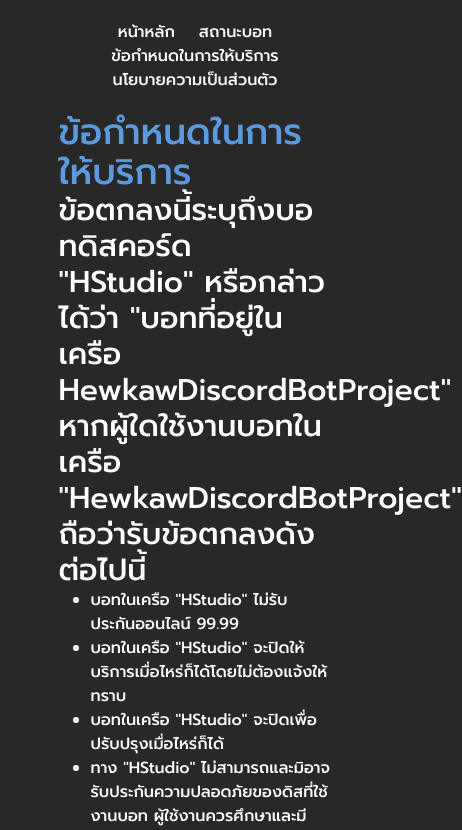
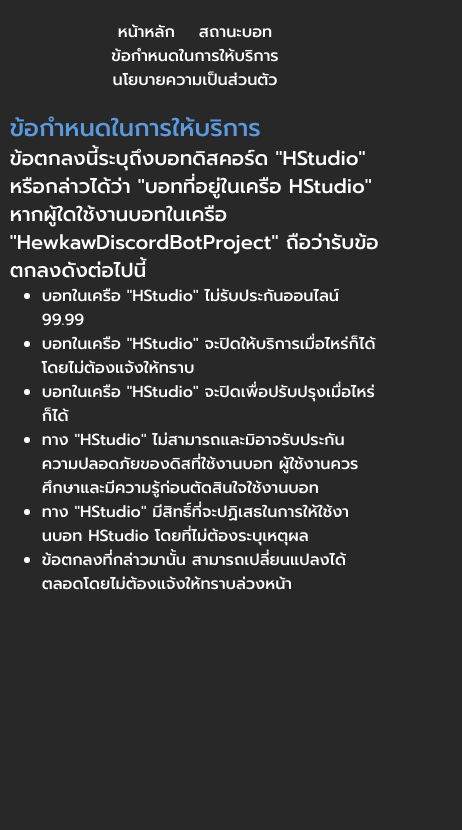
Before and after one commit to HStudioDiscordBot/Website, a Next.js app: page /terms-of-service in a window 390 px wide. Shown: the top 830 px of the page, 462 px wide, since content can reach past the window. Built offline with nearby package versions, Linux system fonts and the light colour scheme.

Commit message:
Update page.tsx

```diff
--- a/src/app/terms-of-service/page.tsx
+++ b/src/app/terms-of-service/page.tsx
@@ -2,9 +2,9 @@
 
 export default function TermsOfService() {
     return (
-        <div className="w-[70vw]">
-            <h1 className="text-4xl text-[#5c9ae0]">ข้อกำหนดในการให้บริการ</h1>
-            <h3 className="text-3xl">ข้อตกลงนี้ระบุถึงบอทดิสคอร์ด &quot;HStudio&quot; หรือกล่าวได้ว่า &quot;บอทที่อยู่ในเครือ HewkawDiscordBotProject&quot; หากผู้ใดใช้งานบอทในเครือ &quot;HewkawDiscordBotProject&quot; ถือว่ารับข้อตกลงดังต่อไปนี้</h3>
+        <div className="w-[95vw] lg:w-[70vw] text-wrap">
+            <h1 className="text-2xl lg:text-4xl text-[#5c9ae0]">ข้อกำหนดในการให้บริการ</h1>
+            <h3 className="text-xl lg:text-2xl">ข้อตกลงนี้ระบุถึงบอทดิสคอร์ด &quot;HStudio&quot; หรือกล่าวได้ว่า &quot;บอทที่อยู่ในเครือ HStudio&quot; หากผู้ใดใช้งานบอทในเครือ &quot;HewkawDiscordBotProject&quot; ถือว่ารับข้อตกลงดังต่อไปนี้</h3>
             <ul className="list-disc ml-8">
                 <li>บอทในเครือ &quot;HStudio&quot; ไม่รับประกันออนไลน์ 99.99</li>
                 <li>บอทในเครือ &quot;HStudio&quot; จะปิดให้บริการเมื่อไหร่ก็ได้โดยไม่ต้องแจ้งให้ทราบ</li>
```
